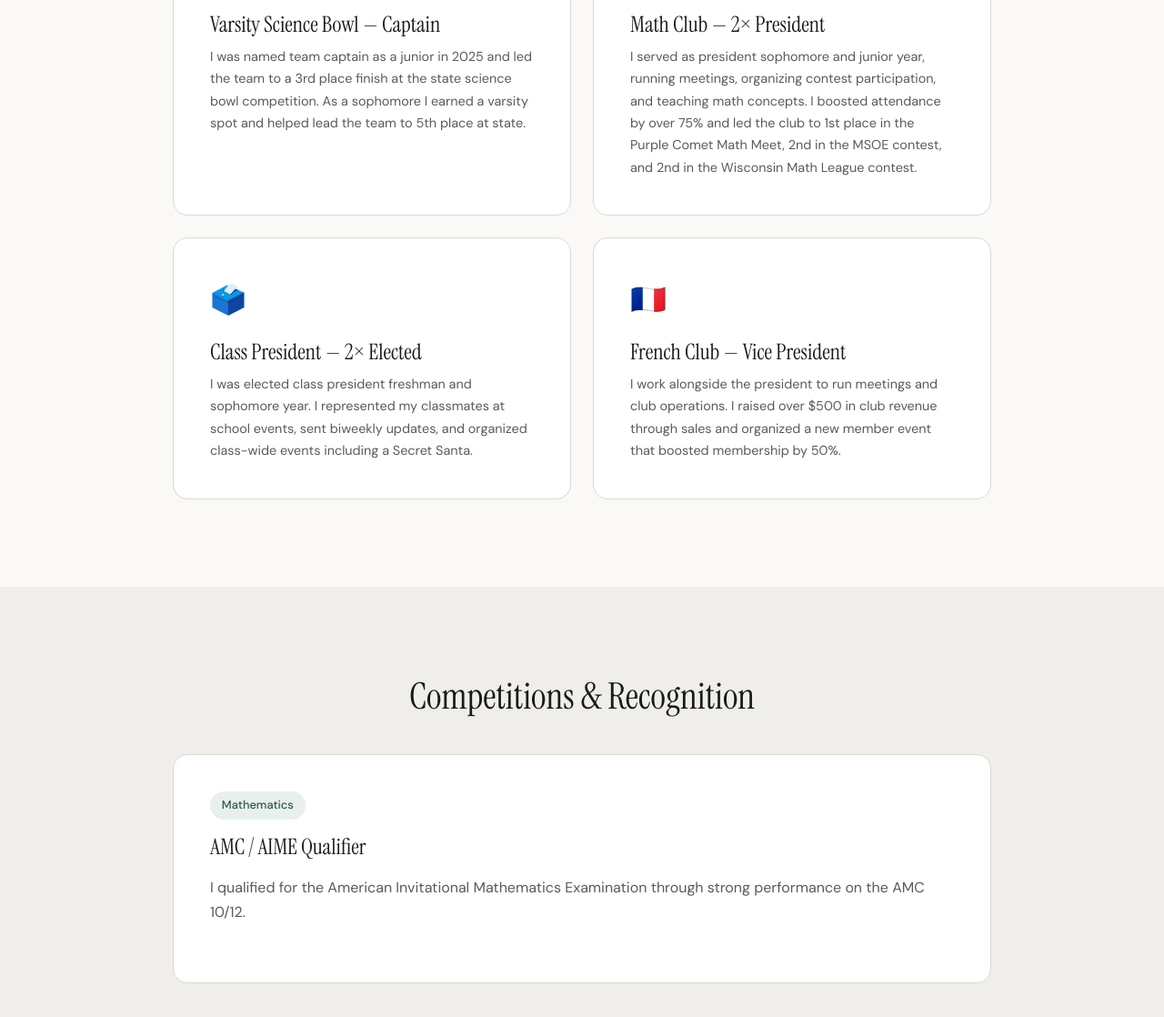
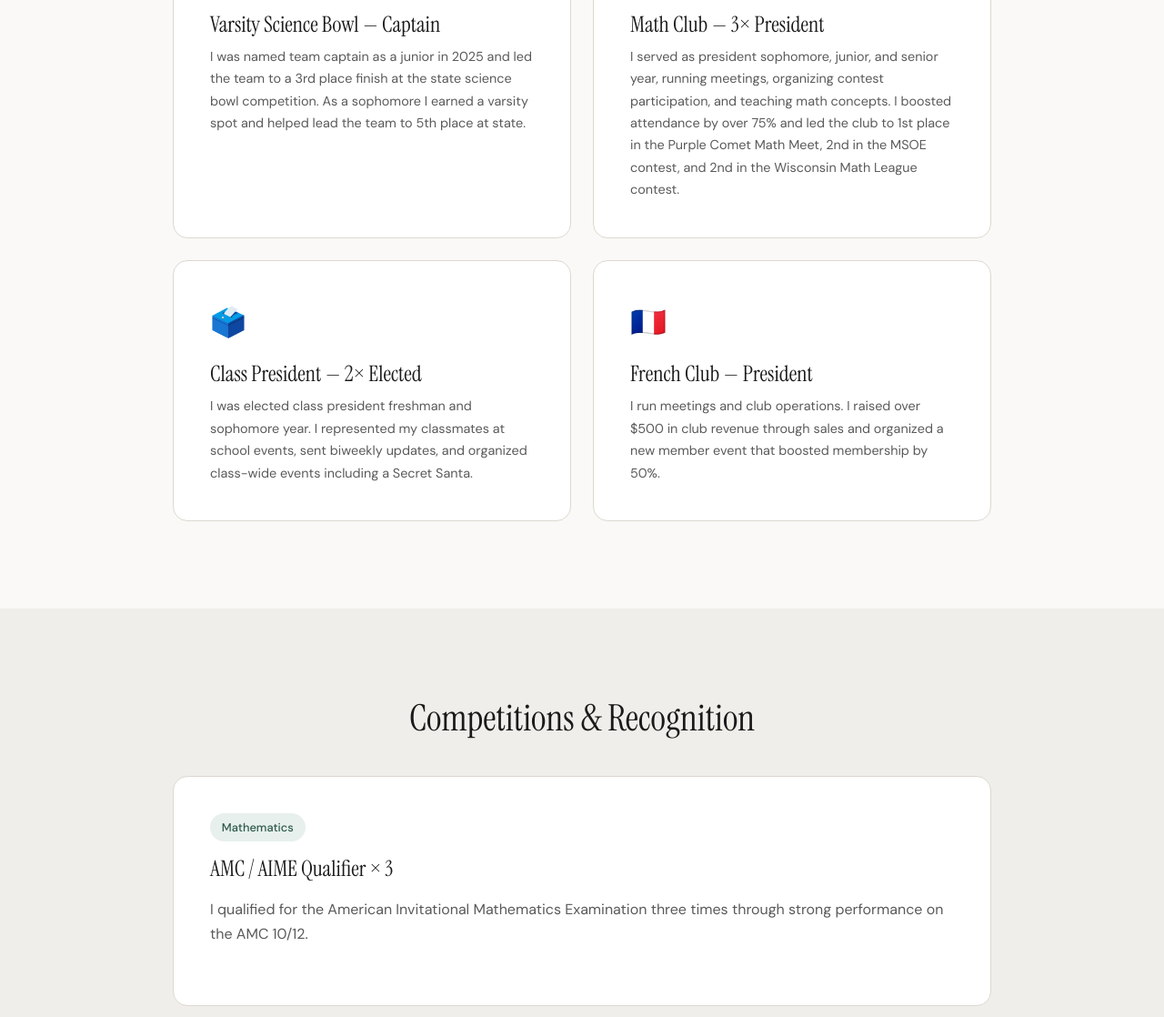
Before and after one commit to sdagam/sanjaydagam.github.io, a plain HTML site: page activities.html in a window 1280 px wide. Shown: the part 666-1784 px from the top of the page at 91% size. Drawn offline with Linux system fonts and the light colour scheme.

Commit message:
Update activities.html

```diff
--- a/activities.html
+++ b/activities.html
@@ -100,8 +100,8 @@
                 </div>
                 <div class="activity-card">
                     <div class="activity-icon">🧮</div>
-                    <h3>Math Club — 2× President</h3>
-                    <p>I served as president sophomore and junior year, running meetings, organizing contest participation, and teaching math concepts. I boosted attendance by over 75% and led the club to 1st place in the Purple Comet Math Meet, 2nd in the MSOE contest, and 2nd in the Wisconsin Math League contest.</p>
+                    <h3>Math Club — 3× President</h3>
+                    <p>I served as president sophomore, junior, and senior year, running meetings, organizing contest participation, and teaching math concepts. I boosted attendance by over 75% and led the club to 1st place in the Purple Comet Math Meet, 2nd in the MSOE contest, and 2nd in the Wisconsin Math League contest.</p>
                 </div>
                 <div class="activity-card">
                     <div class="activity-icon">🗳️</div>
@@ -110,8 +110,8 @@
                 </div>
                 <div class="activity-card">
                     <div class="activity-icon">🇫🇷</div>
-                    <h3>French Club — Vice President</h3>
-                    <p>I work alongside the president to run meetings and club operations. I raised over $500 in club revenue through sales and organized a new member event that boosted membership by 50%.</p>
+                    <h3>French Club — President</h3>
+                    <p>I run meetings and club operations. I raised over $500 in club revenue through sales and organized a new member event that boosted membership by 50%.</p>
                 </div>
             </div>
         </div>
@@ -125,8 +125,8 @@
                 <article class="project-card">
                     <div class="project-content">
                         <span class="project-tag">Mathematics</span>
-                        <h3>AMC / AIME Qualifier</h3>
-                        <p>I qualified for the American Invitational Mathematics Examination through strong performance on the AMC 10/12.</p>
+                        <h3>AMC / AIME Qualifier × 3</h3>
+                        <p>I qualified for the American Invitational Mathematics Examination three times through strong performance on the AMC 10/12.</p>
                     </div>
                 </article>
                 <article class="project-card">
```
